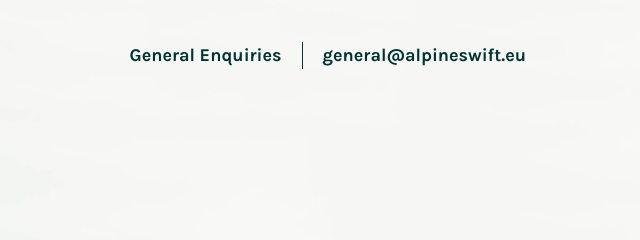
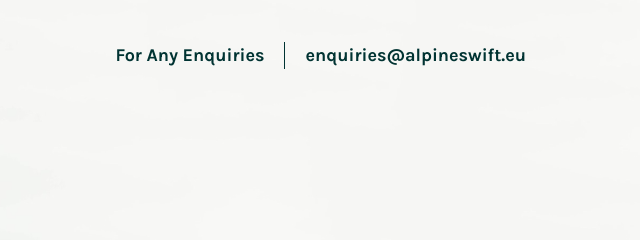
Before and after one commit to alpineswiftcompany/alpineswiftcompany.github.io, a website: page index.html in a window 1280 px wide. Shown: the top 240 px of the page, 633-1273 px from the left. Drawn offline with nearby package versions, Linux system fonts and the light colour scheme.

Commit message:
Update index.html

```diff
--- a/index.html
+++ b/index.html
@@ -21,8 +21,8 @@
                 <a class="navbar-brand" href="#">
                     <img src="assets/images/logo.png" alt="logo">
                 </a>
-                <span class="navbar-text ml-auto d-none d-sm-inline-block">General Enquiries</span>
-                <span class="navbar-text d-none d-sm-inline-block">general@alpineswift.eu</span>
+                <span class="navbar-text ml-auto d-none d-sm-inline-block">For Any Enquiries</span>
+                <span class="navbar-text d-none d-sm-inline-block">enquiries@alpineswift.eu</span>
             </nav>
         </div>
     </header>
```
